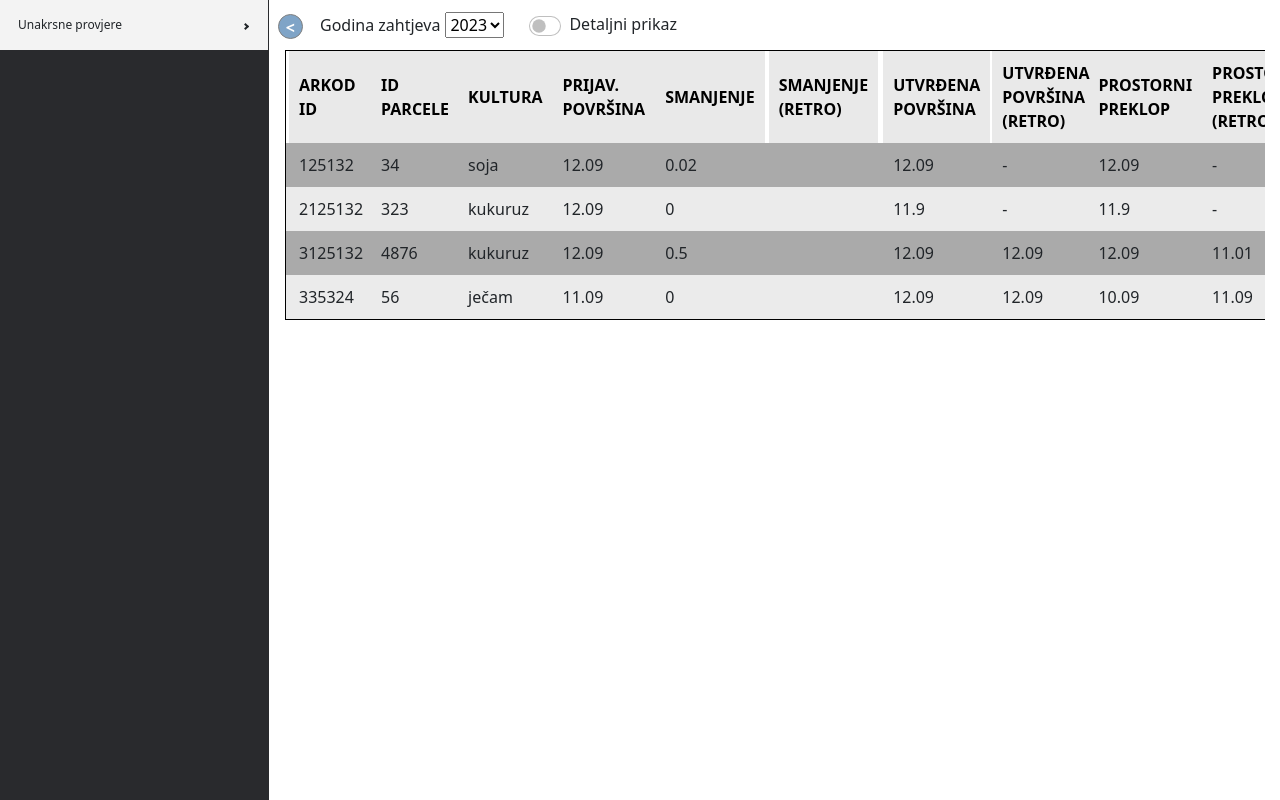
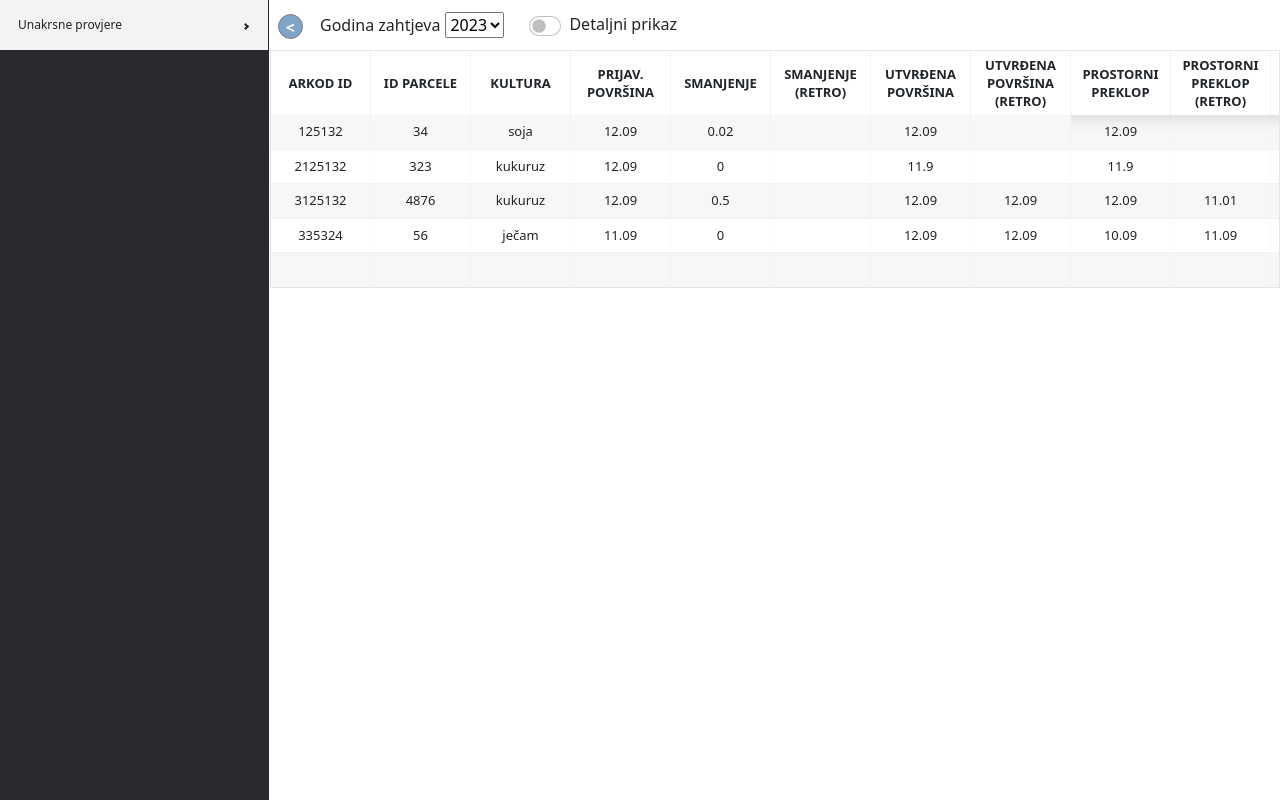
Before and after one commit to vturkovic/cross-check-tables, a React (Create React App) app: page /eko in a window 1280 px wide. Built offline with nearby package versions, Linux system fonts and the light colour scheme; the HTML template or start-up script is replaced by a standard one.

Commit message:
replace react-table v7 with v6, setup sticky columns

```diff
--- a/package.json
+++ b/package.json
@@ -10,6 +10,7 @@
     "@types/node": "^16.18.14",
     "@types/react": "^18.0.28",
     "@types/react-dom": "^18.0.11",
+    "@types/react-table": "^6.8.9",
     "bootstrap": "^5.2.3",
     "react": "^18.2.0",
     "react-bootstrap": "^2.7.2",
@@ -17,7 +18,7 @@
     "react-pro-sidebar": "^1.0.0",
     "react-router-dom": "^6.8.2",
     "react-scripts": "5.0.1",
-    "react-table": "^7.8.0",
+    "react-table": "^6.11.5",
     "typescript": "^4.9.5",
     "web-vitals": "^2.1.4"
   },
@@ -44,8 +45,5 @@
       "last 1 firefox version",
       "last 1 safari version"
     ]
-  },
-  "devDependencies": {
-    "@types/react-table": "^7.7.14"
   }
 }
--- a/src/components/tableComponent/tableComponent.scss
+++ b/src/components/tableComponent/tableComponent.scss
@@ -1,69 +1,76 @@
 .table-container {
-    margin: 0px 15px;
+
+    .ReactTable {
+        font-size: 13px;
+        overflow: visible !important;
+
+        .rt-thead {
+            font-weight: bold;
         }
 
-table {
-    width: 100%;
-    border: 1px solid black;
-    user-select: none;
-
-
-    thead {
-        th {
-            color: black;
-            padding: 10px;
-            background: #E9E9E9;
-        }
+        .rt-tbody {
+            overflow: visible;
         }
 
-    tbody {
-        td {
-            padding: 10px;
+        .rt-th {
+            display: flex;
+            align-items: center;
+            justify-content: center;
+            white-space: pre-wrap;
         }
+
+        .rt-td {
+            display: flex;
+            justify-content: center;
         }
 
         .sticky {
             position: sticky !important;
-        left: 3px;
+            left: 0;
             top: 0;
             z-index: 1;
         }
 
         .sticky:nth-of-type(2) {
-        left: 86px;
+            left: 100px;
         }
+
         .sticky:nth-of-type(3) {
-        left: 173px;
+            left: 200px;
         }
+
         .sticky:nth-of-type(4) {
-        left: 267px;
+            left: 300px;
         }
+
         .sticky:nth-of-type(5) {
-        left: 370px;
+            left: 400px;
         }
+
         .sticky:nth-of-type(6) {
-        left: 484px;
+            left: 500px;
         }
+
         .sticky:nth-of-type(7) {
-        left: 598px;
+            left: 600px;
         }
+
         .sticky:nth-of-type(8) {
-        left: 707px;
+            left: 700px;
+        }
+
+        .rt-thead .sticky {
+            background-color: white;
+        }
+
+        .rt-tr.-odd .sticky {
+            background-color: rgb(247 247 247);
+
+        }
+
+        .rt-tr.-even .sticky {
+            background-color: white;
         }
     }
 
-.even {
-    background: #aaaaaa;
-
-    .sticky {
-        background: #aaaaaa;
 }
-}
-
-.odd {
-    background:#ebebeb;
-
-    .sticky {
-        background:#ebebeb;
-    }
-}
--- a/src/components/tableComponent/tableComponent.tsx
+++ b/src/components/tableComponent/tableComponent.tsx
@@ -1,4 +1,4 @@
-import { useTable } from 'react-table';
+/* import { useTable } from 'react-table';
 
 const TableComponent = ({ columns, data }: any) => {
 
@@ -53,4 +53,23 @@ const TableComponent = ({ columns, data }: any) => {
 };
 
 
+export default TableComponent; */
+
+import ReactTable from "react-table";
+import "react-table/react-table.css";
+
+const TableComponent = ({ data, columns }: any) => {
+
+  return (
+    <div className="table-container" style={{overflowX: 'auto'}}>
+      <ReactTable
+        data={data}
+        showPagination={false}
+        defaultPageSize={5}
+        className="-striped -highlight"
+        columns={columns} />
+    </div>
+  );
+};
+
 export default TableComponent;
--- a/src/data/surfaces/surfaces/columnData.ts
+++ b/src/data/surfaces/surfaces/columnData.ts
@@ -1,140 +1,192 @@
 import { surfacesColumnInterface } from "../../../interfaces";
+
+const DEFAULT_COLUMN_WIDTH = 100;
 
 export const surfacesColumnData: surfacesColumnInterface[] = [
     {
         Header: "ARKOD ID",
         accessor: "id",
+        className: "sticky",
+        headerClassName: "sticky",
+        width: DEFAULT_COLUMN_WIDTH,
     },
     {
         Header: "ID PARCELE",
         accessor: "parcelId",
+        className: "sticky",
+        headerClassName: "sticky",
+        width: DEFAULT_COLUMN_WIDTH
     },
     {
         Header: "KULTURA",
         accessor: "crop",
+        className: "sticky",
+        headerClassName: "sticky",
+        width: DEFAULT_COLUMN_WIDTH
     },
     {
         Header: "PRIJAV. POVRŠINA",
         accessor: "surfaceApplied",
+        className: "sticky",
+        headerClassName: "sticky",
+        width: DEFAULT_COLUMN_WIDTH
     },
     {
         Header: "SMANJENJE",
         accessor: "reduction",
+        className: "sticky",
+        headerClassName: "sticky",
+        width: DEFAULT_COLUMN_WIDTH
     },
     {
         Header: "SMANJENJE (RETRO)",
-        accessor: "",
+        accessor: "reducationRetro",
+        className: "sticky",
+        headerClassName: "sticky",
+        width: DEFAULT_COLUMN_WIDTH
     },
     {
         Header: "UTVRĐENA POVRŠINA",
         accessor: "surfaceSeen",
+        className: "sticky",
+        headerClassName: "sticky",
+        width: DEFAULT_COLUMN_WIDTH
     },
     {
         Header: "UTVRĐENA POVRŠINA (RETRO)",
         accessor: "retroSurfaceSeen",
+        className: "sticky",
+        headerClassName: "sticky",
+        width: DEFAULT_COLUMN_WIDTH
     },
     {
         Header: "PROSTORNI PREKLOP",
         accessor: "surfaceOverlap",
+        width: DEFAULT_COLUMN_WIDTH
     },
     {
         Header: "PROSTORNI PREKLOP (RETRO)",
         accessor: "retroSurfaceOverlap",
+        width: DEFAULT_COLUMN_WIDTH
     },
     {
         Header: "EXPERTNA PROCJENA",
         accessor: "expEst",
+        width: DEFAULT_COLUMN_WIDTH
     },
     {
         Header: "INSPEKCIJA",
         accessor: "inspection",
+        width: DEFAULT_COLUMN_WIDTH
     },
     {
         Header: "VIŠA SILA",
         accessor: "visaSila",
+        width: DEFAULT_COLUMN_WIDTH
     },
     {
         Header: "ADMIN. ODLUKA",
         accessor: "adminOdluka",
+        width: DEFAULT_COLUMN_WIDTH
     },
     {
         Header: "ADMIN. ODLUKA (RETRO)",
         accessor: "adminOdlukaRetro",
+        width: DEFAULT_COLUMN_WIDTH
     },
     {
         Header: "KONTROLA NA TERENU",
         accessor: "control",
+        width: DEFAULT_COLUMN_WIDTH
     },
     {
         Header: "OKT",
         accessor: "okt",
+        width: DEFAULT_COLUMN_WIDTH
     },
     {
         Header: "PP MINE",
         accessor: "ppMines",
+        width: DEFAULT_COLUMN_WIDTH
     },
     {
         Header: "PP ARKOD",
         accessor: "ppArkod",
+        width: DEFAULT_COLUMN_WIDTH
     },
     {
         Header: "PP KNT",
         accessor: "ppKnt",
+        width: DEFAULT_COLUMN_WIDTH
     },
     {
         Header: "PP RFV",
         accessor: "ppRfv",
+        width: DEFAULT_COLUMN_WIDTH
     },
     {
         Header: "PP NPP",
         accessor: "ppNpp",
+        width: DEFAULT_COLUMN_WIDTH
     },
     {
         Header: "PP RETRO",
         accessor: "ppRetro",
+        width: DEFAULT_COLUMN_WIDTH
     },
     {
         Header: "PP TOLERANCA",
         accessor: "ppToleration",
+        width: DEFAULT_COLUMN_WIDTH
     },
     {
         Header: "PP TOLERANCA (RETRO)",
         accessor: "ppTolerationRetro",
+        width: DEFAULT_COLUMN_WIDTH
     },
     {
         Header: "EJ SENTINEL",
         accessor: "ejSentinel",
+        width: DEFAULT_COLUMN_WIDTH
     },
     {
         Header: "EJ SATELIT",
         accessor: "ejSatelite",
+        width: DEFAULT_COLUMN_WIDTH
     },
     {
         Header: "DOKUMENTACIJA",
         accessor: "ejDocumentation",
+        width: DEFAULT_COLUMN_WIDTH
     },
     {
         Header: "EJ GTF",
         accessor: "ejGTF",
+        width: DEFAULT_COLUMN_WIDTH
     },
     {
         Header: "EJ TP",
         accessor: "ejTP",
+        width: DEFAULT_COLUMN_WIDTH
     },
     {
         Header: "MONITORING",
         accessor: "monitoring",
+        width: DEFAULT_COLUMN_WIDTH
     },
     {
         Header: "EXPERTNA PROVJERA",
-        accessor: "",
+        accessor: "expert",
+        width: DEFAULT_COLUMN_WIDTH
     },
     {
         Header: "INSPEKCIJSKO RJEŠENJE",
-        accessor: "",
+        accessor: "inscpection",
+        width: DEFAULT_COLUMN_WIDTH
     },
     {
         Header: "KNT STATUS",
         accessor: "kntStatus",
+        width: DEFAULT_COLUMN_WIDTH
     }
 ];
--- a/src/interfaces.ts
+++ b/src/interfaces.ts
@@ -5,7 +5,11 @@ export type FarmSelectPropsType = {
 
 export interface surfacesColumnInterface {
     Header: string,
-    accessor: string
+    accessor: string,
+    className?: string,
+    headerClassName?: string,
+    width?: number
+    sticky?: boolean
 }
 
 export interface surfacesRowInterface {
--- a/src/styles/App.css
+++ b/src/styles/App.css
@@ -51,65 +51,128 @@
   transform: rotate(180deg);
 }
 
-.table-container {
-  margin: 0px 15px;
+.table-container .ReactTable {
+  font-size: 13px;
+  overflow: visible !important;
+}
+.table-container .ReactTable .rt-thead {
+  font-weight: bold;
+}
+.table-container .ReactTable .rt-tbody {
+  overflow: visible;
+}
+.table-container .ReactTable .rt-th {
+  display: flex;
+  align-items: center;
+  justify-content: center;
+  white-space: pre-wrap;
+}
+.table-container .ReactTable .rt-td {
+  display: flex;
+  justify-content: center;
+}
+.table-container .ReactTable .sticky {
+  position: sticky !important;
+  left: 0;
+  top: 0;
+  z-index: 1;
+}
+.table-container .ReactTable .sticky:nth-of-type(2) {
+  left: 100px;
+}
+.table-container .ReactTable .sticky:nth-of-type(3) {
+  left: 200px;
+}
+.table-container .ReactTable .sticky:nth-of-type(4) {
+  left: 300px;
+}
+.table-container .ReactTable .sticky:nth-of-type(5) {
+  left: 400px;
+}
+.table-container .ReactTable .sticky:nth-of-type(6) {
+  left: 500px;
+}
+.table-container .ReactTable .sticky:nth-of-type(7) {
+  left: 600px;
+}
+.table-container .ReactTable .sticky:nth-of-type(8) {
+  left: 700px;
+}
+.table-container .ReactTable .rt-thead .sticky {
+  background-color: white;
+}
+.table-container .ReactTable .rt-tr.-odd .sticky {
+  background-color: rgb(247, 247, 247);
+}
+.table-container .ReactTable .rt-tr.-even .sticky {
+  background-color: white;
 }
 
-table {
+/* table {
     width: 100%;
     border: 1px solid black;
     user-select: none;
-}
-table thead th {
+
+
+    thead {
+        th {
             color: black;
             padding: 10px;
             background: #E9E9E9;
         }
-table tbody td {
+    }
+
+    tbody {
+        td {
             padding: 10px;
         }
-table .sticky {
+    }
+
+    .sticky {
         position: sticky !important;
         left: 3px;
         top: 0;
         z-index: 1;
     }
-table .sticky:nth-of-type(2) {
+
+    .sticky:nth-of-type(2) {
         left: 86px;
     }
-table .sticky:nth-of-type(3) {
+    .sticky:nth-of-type(3) {
         left: 173px;
     }
-table .sticky:nth-of-type(4) {
+    .sticky:nth-of-type(4) {
         left: 267px;
     }
-table .sticky:nth-of-type(5) {
+    .sticky:nth-of-type(5) {
         left: 370px;
     }
-table .sticky:nth-of-type(6) {
+    .sticky:nth-of-type(6) {
         left: 484px;
     }
-table .sticky:nth-of-type(7) {
+    .sticky:nth-of-type(7) {
         left: 598px;
     }
-table .sticky:nth-of-type(8) {
+    .sticky:nth-of-type(8) {
         left: 707px;
+    }
 }
 
 .even {
     background: #aaaaaa;
+
+    .sticky {
+        background: #aaaaaa;
     }
-.even .sticky {
-  background: #aaaaaa;
 }
 
 .odd {
-  background: #ebebeb;
+    background:#ebebeb;
+
+    .sticky {
+        background:#ebebeb;
     }
-.odd .sticky {
-  background: #ebebeb;
-}
-
+} */
 .farm-select-container {
   display: flex;
   height: 50px;
```
Also changed, not shown: 2 other files (tests, documents, lock files or other folders). Lines whose indentation alone changed are shown as unchanged.
